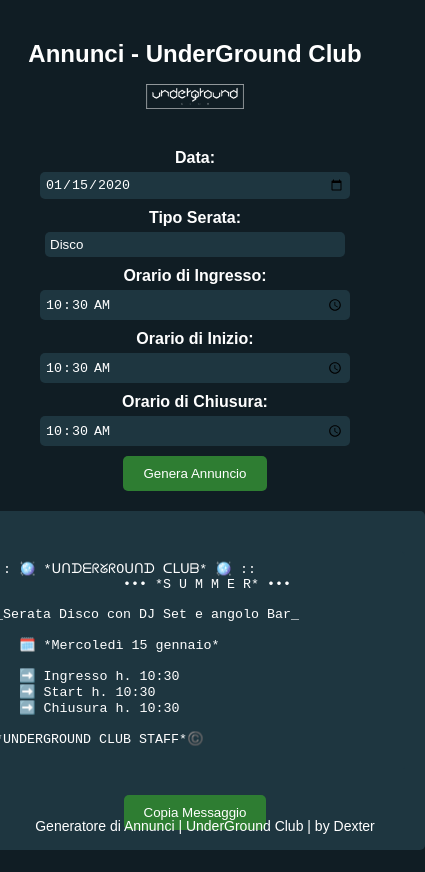
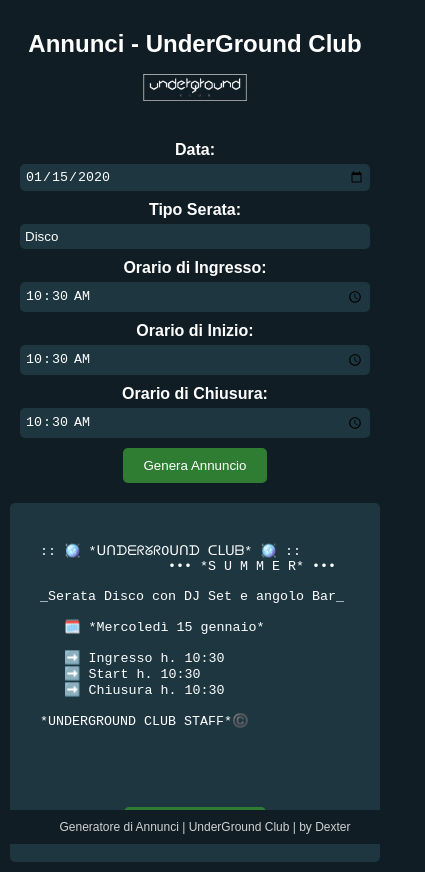
Before and after one commit to DexterNKW/UGC, a plain HTML site: page index.html in a window 390 px wide. Both pictures are taken after typing "2020-01-15", "10:30", "10:30", "10:30" into the empty fields and a click on the button "Genera Annuncio". Shown: the whole page, 425 px wide, since content can reach past the window. Drawn offline with Linux system fonts and the light colour scheme.

Commit message:
patch style.css 1.3

```diff
--- a/style.css
+++ b/style.css
@@ -31,6 +31,7 @@
 
 form {
     margin-top: 20px;
+    width: 100%;
 }
 
 .input-container {
@@ -45,12 +46,13 @@
 
 .input-container input,
 .input-container select {
-    width: 300px;
+    width: 50%;
     padding: 5px;
     border-radius: 5px;
     border: none;
     background-color: #1E3640;
     color: #FFFFFF;
+    box-sizing: border-box;
 }
 
 .input-container select {
@@ -63,8 +65,8 @@
 }
 
 .input-container textarea {
-    width: 400px;
-    height: 200px;
+    width: 100%;
+    height: 220px;
     margin: 20px auto;
     padding: 10px;
     border-radius: 5px;
@@ -72,6 +74,7 @@
     background-color: #1E3640;
     color: #FFFFFF;
     resize: none;
+    box-sizing: border-box;
 }
 
 .copy-button {
@@ -97,15 +100,33 @@
 }
 
 #messageOutputContainer textarea {
-    width: 400px;
-    height: 200px;
-    margin: 20px auto;
+    width: 100%;
+    height: 260px;
+    margin: 10px auto;
     padding: 10px;
     border-radius: 5px;
     border: none;
     background-color: #1E3640;
     color: #FFFFFF;
     resize: none;
+    box-sizing: border-box;
+}
+
+@media screen and (max-width: 600px) {
+    #container {
+        padding: 10px;
+    }
+
+    .input-container input,
+    .input-container select {
+        width: calc(100% - 20px);
+        margin-left: 10px;
+        margin-right: 10px;
+    }
+
+    .input-container textarea {
+        height: 320px;
+    }
 }
 
 .hidden {
@@ -118,11 +139,12 @@
     left: 0;
     width: 100%;
     padding: 10px;
+    background-color: #101D24;
 }
 
 footer p {
-    color: #FFFFFF;
-    font-size: 14px;
+    color: rgba(255, 255, 255, 0.8);
+    font-size: 12px;
     text-align: center;
     margin: 0;
 }
```
